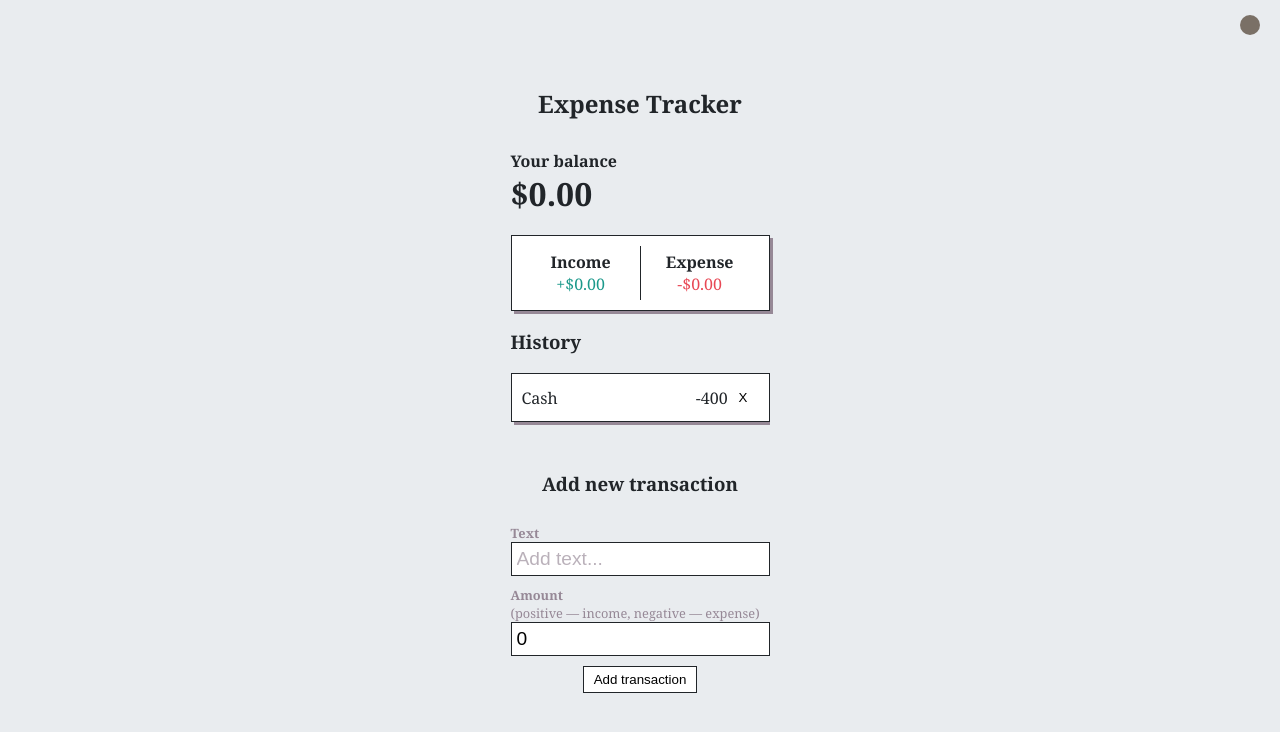
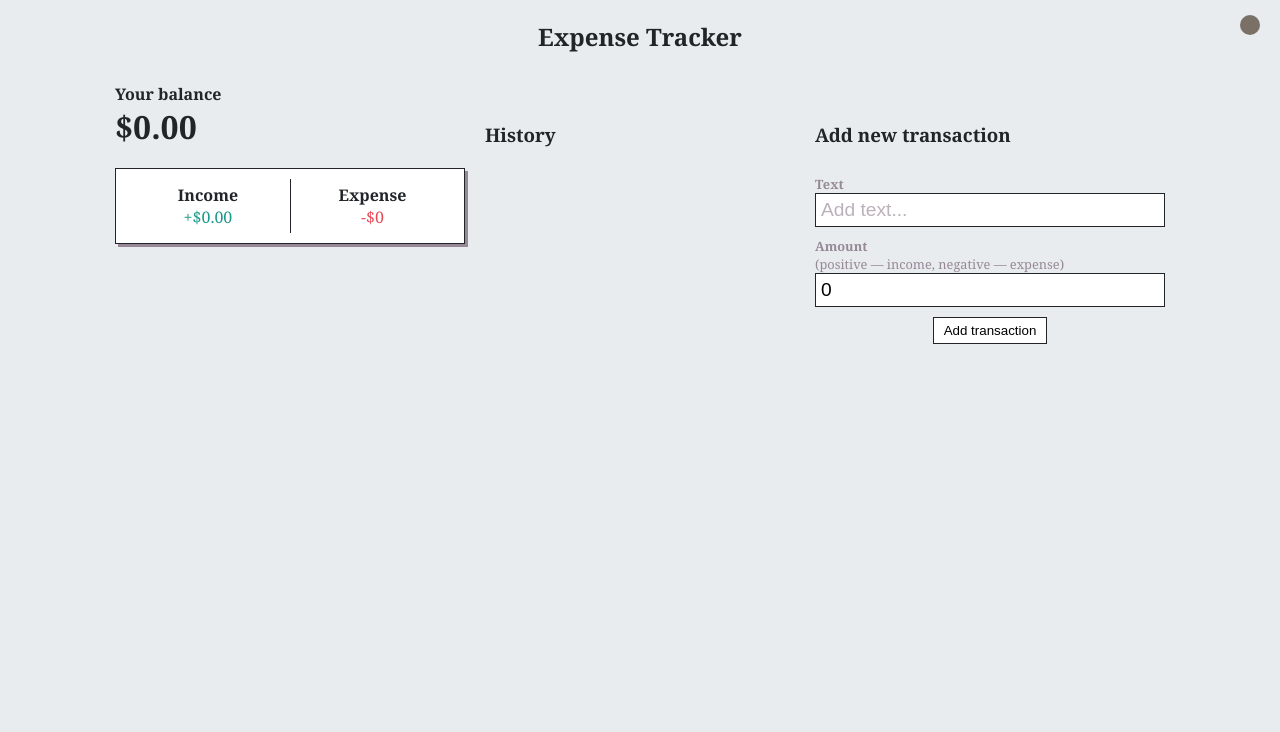
Before and after one commit to hlorellium/expense-tracker, a React (Create React App) app in the folder client/: page / in a window 1280 px wide. Shown: the top 732 px of the page. Built offline with nearby package versions, Linux system fonts and the light colour scheme.

Commit message:
Added client-side functionality

```diff
--- a/client/src/App.js
+++ b/client/src/App.js
@@ -12,6 +12,7 @@ import {
     darkTheme,
     lightTheme,
     ThemeSwitchBtn,
+    Main,
 } from './styled-components';
 import { ThemeProvider } from 'styled-components';
 
@@ -44,12 +45,18 @@ const App = () => {
                         }}
                     />
                     <Header />
+                    <Main>
                         <Container>
                             <Balance />
                             <Budget />
+                        </Container>
+                        <Container>
                             <TransactionList />
+                        </Container>
+                        <Container>
                             <AddTransaction />
                         </Container>
+                    </Main>
                 </Wrapper>
             </GlobalProvider>
         </ThemeProvider>
--- a/client/src/components/Budget.js
+++ b/client/src/components/Budget.js
@@ -1,16 +1,30 @@
 import React from 'react';
 import { BudgetContainer } from '../styled-components';
+import { useContext } from 'react';
+import { GlobalContext } from '../context/GlobalState';
 
 export const Budget = () => {
+    const { transactions } = useContext(GlobalContext);
+
+    const amounts = transactions.map((transaction) => transaction.amount);
+
+    const income = amounts
+        .filter((value) => value > 0)
+        .reduce((acc, value) => (acc += value), 0)
+        .toFixed(2);
+    const expense =
+        amounts
+            .filter((value) => value < 0)
+            .reduce((acc, value) => (acc += value), 0) * -(1).toFixed(2);
     return (
         <BudgetContainer>
             <div>
                 <h4>Income</h4>
-                <p className="income-size">+$0.00</p>
+                <p className="income-size">+${income}</p>
             </div>
             <div>
                 <h4>Expense</h4>
-                <p className="expense-size">-$0.00</p>
+                <p className="expense-size">-${expense}</p>
             </div>
         </BudgetContainer>
     );
--- a/client/src/components/TransactionList.js
+++ b/client/src/components/TransactionList.js
@@ -3,7 +3,7 @@ import { TransactionListStyles } from '../styled-components';
 import { GlobalContext } from '../context/GlobalState';
 
 export const TransactionList = () => {
-    const { transactions } = useContext(GlobalContext);
+    const { transactions, deleteTransaction } = useContext(GlobalContext);
     console.log(transactions);
     return (
         <TransactionListStyles>
@@ -13,7 +13,7 @@ export const TransactionList = () => {
                     <li className="minus" key={id}>
                         <span className="moneyText">{text}</span>
                         <span>{amount}</span>
-                        <button className="deleteBtn">X</button>
+                        <button className="deleteBtn" onClick={() => deleteTransaction(id)}>X</button>
                     </li>
                 ))}
             </ul>
--- a/client/src/context/GlobalState.js
+++ b/client/src/context/GlobalState.js
@@ -1,18 +1,12 @@
 import React, { createContext, useReducer } from 'react';
 import AppReducer from './AppReducer';
 
-
 // Initial state
 const initialState = {
-    transactions: [{
-      id: 1,
-      text: 'Cash',
-      amount: -400
-    }]
-  }
+    transactions: [],
+};
 
 export const GlobalContext = createContext(initialState);
-
 
 // Provider component
 export const GlobalProvider = ({ children }) => {
@@ -22,22 +16,26 @@ export const GlobalProvider = ({ children }) => {
     function deleteTransaction(id) {
         dispatch({
             type: 'DELETE_TRANSACTION',
-        payload: id
+            payload: id,
         });
     }
 
     function addTransaction(transaction) {
         dispatch({
             type: 'ADD_TRANSACTION',
-        payload: transaction
+            payload: transaction,
         });
     }
 
-    return (<GlobalContext.Provider value={{
+    return (
+        <GlobalContext.Provider
+            value={{
                 transactions: state.transactions,
                 deleteTransaction,
-      addTransaction
-    }}>
+                addTransaction,
+            }}
+        >
             {children}
-    </GlobalContext.Provider>);
-  }
+        </GlobalContext.Provider>
+    );
+};
--- a/client/src/styled-components.js
+++ b/client/src/styled-components.js
@@ -3,7 +3,6 @@ import styled from 'styled-components';
 export const Wrapper = styled.div`
     display: flex;
     flex-direction: column;
-    justify-content: center;
     align-items: center;
     min-height: 100vh;
     background-color: ${(props) => props.theme.bg};
@@ -11,14 +10,20 @@ export const Wrapper = styled.div`
     h2 {
         font-weight: bold;
         margin: 20px 0 0 0;
+        align-self: center;
     }
     transition: background-color 0.3s ease-out;
 `;
 
+export const Main = styled.div `
+display: flex;
+max-width: 1300px;
+flex-grow: 1;
+`
+
 export const Container = styled.div`
     margin: 30px auto;
-    max-width: 1300px;
-    flex-direction: row;
+    width: 350px;
     .balance h4 {
         margin: 0;
     }
@@ -72,20 +77,23 @@ export const ThemeSwitchBtn = styled.div`
     right: 20px;
     transition: background-color 0.2s ease-out;
     cursor: pointer;
+
 `;
 
 export const TransactionListStyles = styled.div`
     display: flex;
+    margin: 20px;
     flex-direction: column;
     transition: 0.2s ease-in-out;
+    max-height: 100%;
     ul {
         list-style: none;
         display: flex;
         flex-direction: column;
         padding: 0;
         margin: 0;
-        max-height: 200px;
         overflow: auto;
+        max-height: 65vh;
     }
     ul::-webkit-scrollbar {
         width: 14px;
@@ -136,7 +144,7 @@ export const TransactionForm = styled.div`
     margin-top: 20px;
     display: flex;
     flex-direction: column;
-    align-items: center;
+
 
     input::-webkit-outer-spin-button,
     input::-webkit-inner-spin-button {
```
Lines whose indentation alone changed are shown as unchanged.
